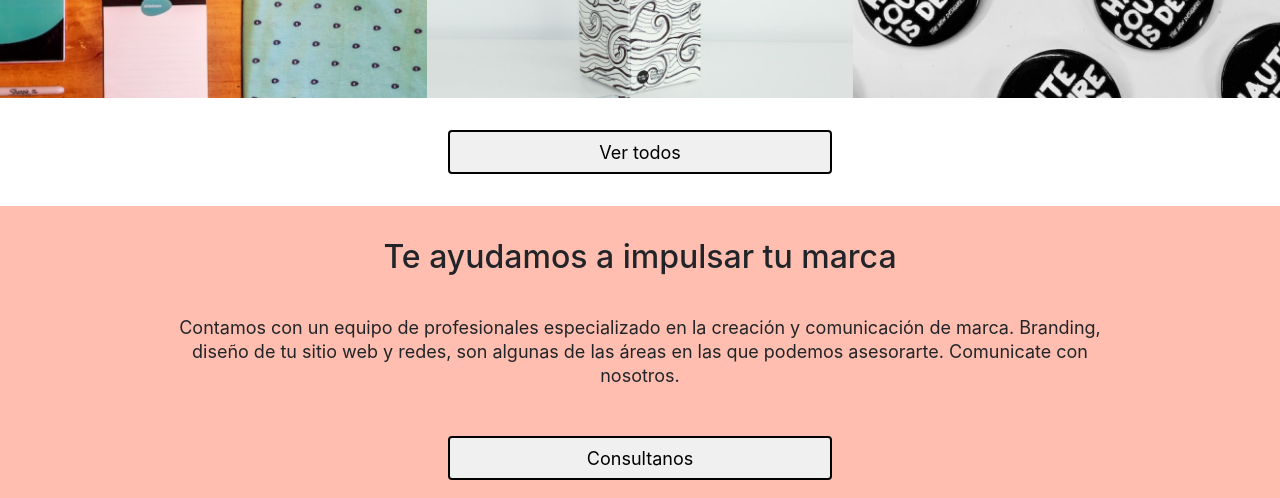
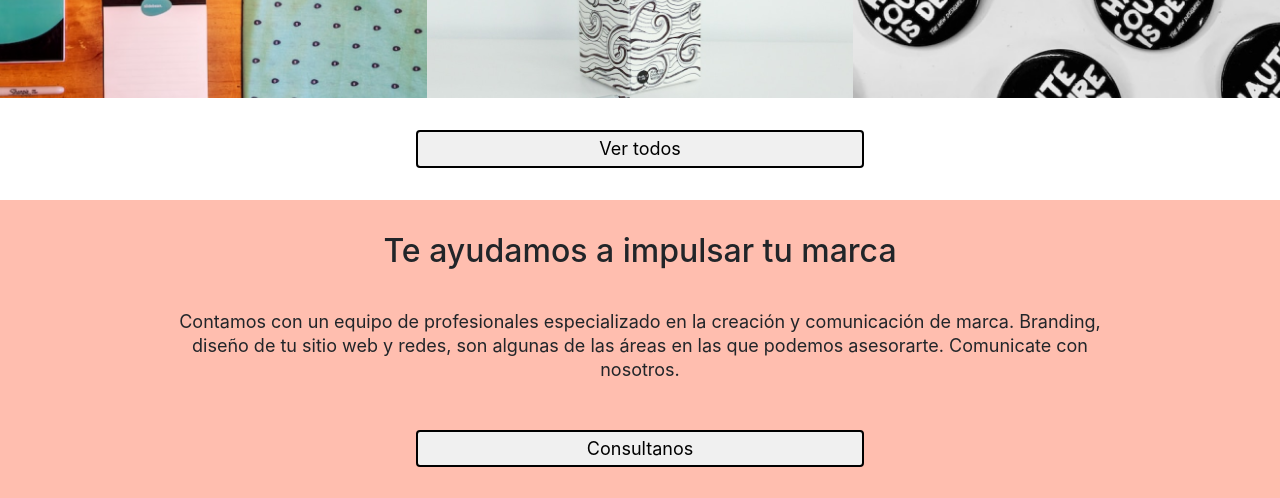
Before and after one commit to anpingitore/Think-Saas-SEO, a plain HTML site: page index.html in a window 1280 px wide. Shown: the part 1600-2098 px from the top of the page. Drawn offline with nearby package versions, Linux system fonts and the light colour scheme; files that its build step writes are made by us from their sources.

Commit message:
Ajuste final

```diff
--- a/css/style.scss
+++ b/css/style.scss
@@ -306,8 +306,8 @@ footer {width:100%;
 /*Boton1*/
 
 .Boton1  { height: auto;
-          width:30vw;
-          padding: 0.4rem;
+          width:35vw;
+          padding: 0.2rem;
           border: solid 2px black;
           border-radius: 4px;
           font-size: 18px;
```
